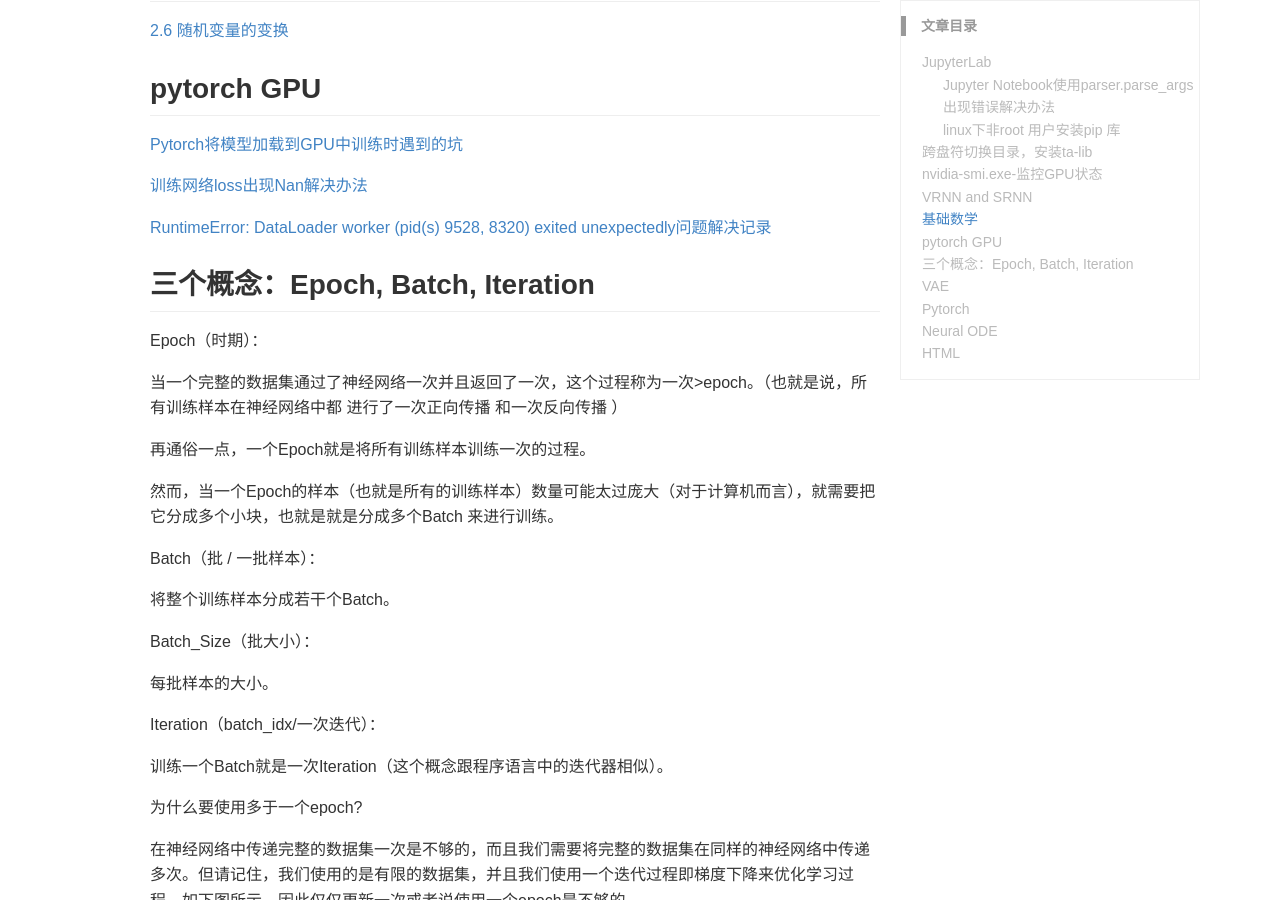
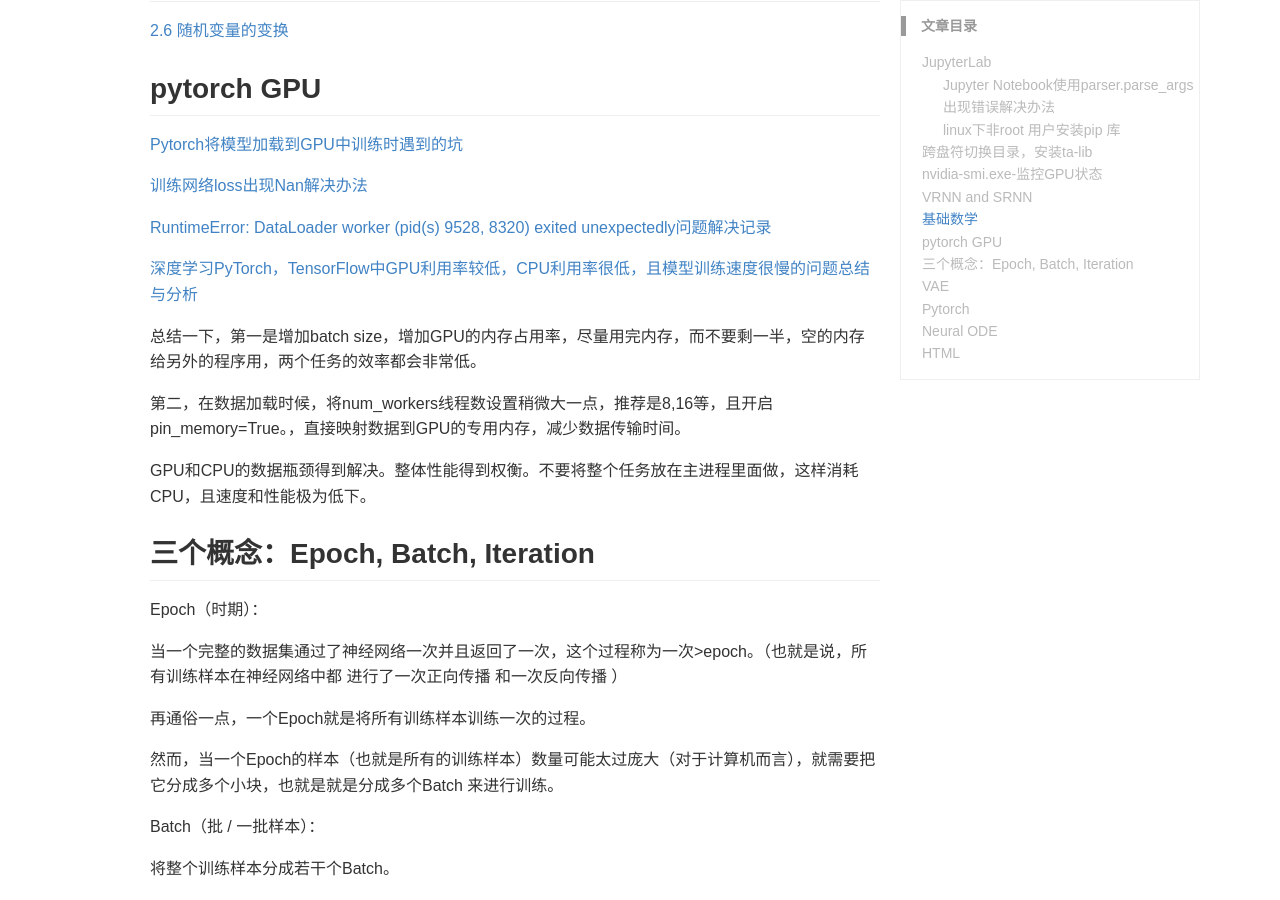
Before and after one commit to MAO202012/MAO202012.github.io, a Jekyll site: the page built from _wiki/xuexizhuji.md, in a window 1280 px wide and 900 px high, scrolled down 2413 px. Built offline with Jekyll 4.4.1, drawn with Linux system fonts in a browser that asks for light colours; some web fonts are replaced; a style sheet for code colours, icons or effects is not loaded.

Commit message:
Update xuexizhuji.md

```diff
--- a/_wiki/xuexizhuji.md
+++ b/_wiki/xuexizhuji.md
@@ -113,7 +113,14 @@ pip install --user *     (* 为安装库的名字)
 
 [RuntimeError: DataLoader worker (pid(s) 9528, 8320) exited unexpectedly问题解决记录](https://blog.csdn.net/gyl1050097468/article/details/107523290)
 
-[]()
+
+[深度学习PyTorch，TensorFlow中GPU利用率较低，CPU利用率很低，且模型训练速度很慢的问题总结与分析](https://blog.csdn.net/qq_32998593/article/details/92849585)
+
+总结一下，第一是增加batch size，增加GPU的内存占用率，尽量用完内存，而不要剩一半，空的内存给另外的程序用，两个任务的效率都会非常低。
+
+第二，在数据加载时候，将num_workers线程数设置稍微大一点，推荐是8,16等，且开启pin_memory=True。，直接映射数据到GPU的专用内存，减少数据传输时间。
+
+GPU和CPU的数据瓶颈得到解决。整体性能得到权衡。不要将整个任务放在主进程里面做，这样消耗CPU，且速度和性能极为低下。
 
 ## 三个概念：Epoch, Batch, Iteration
 
```
